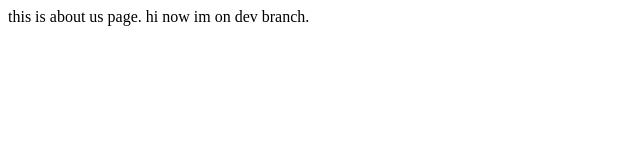
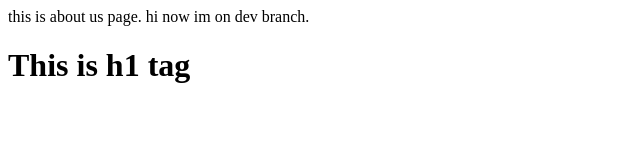
Before and after one commit to Vijaykumar308/learning-git, a plain HTML site: page about.html in a window 1280 px wide. Shown: the whole page, without its empty margins (0-640 px from the left). Drawn offline with Linux system fonts and the light colour scheme.

Commit message:
add h1 tag in about page

```diff
--- a/about.html
+++ b/about.html
@@ -9,5 +9,6 @@
 <body>
     this is about us page.
     hi now im on dev branch.
+    <h1>This is h1 tag</h1>
 </body>
 </html>
```
